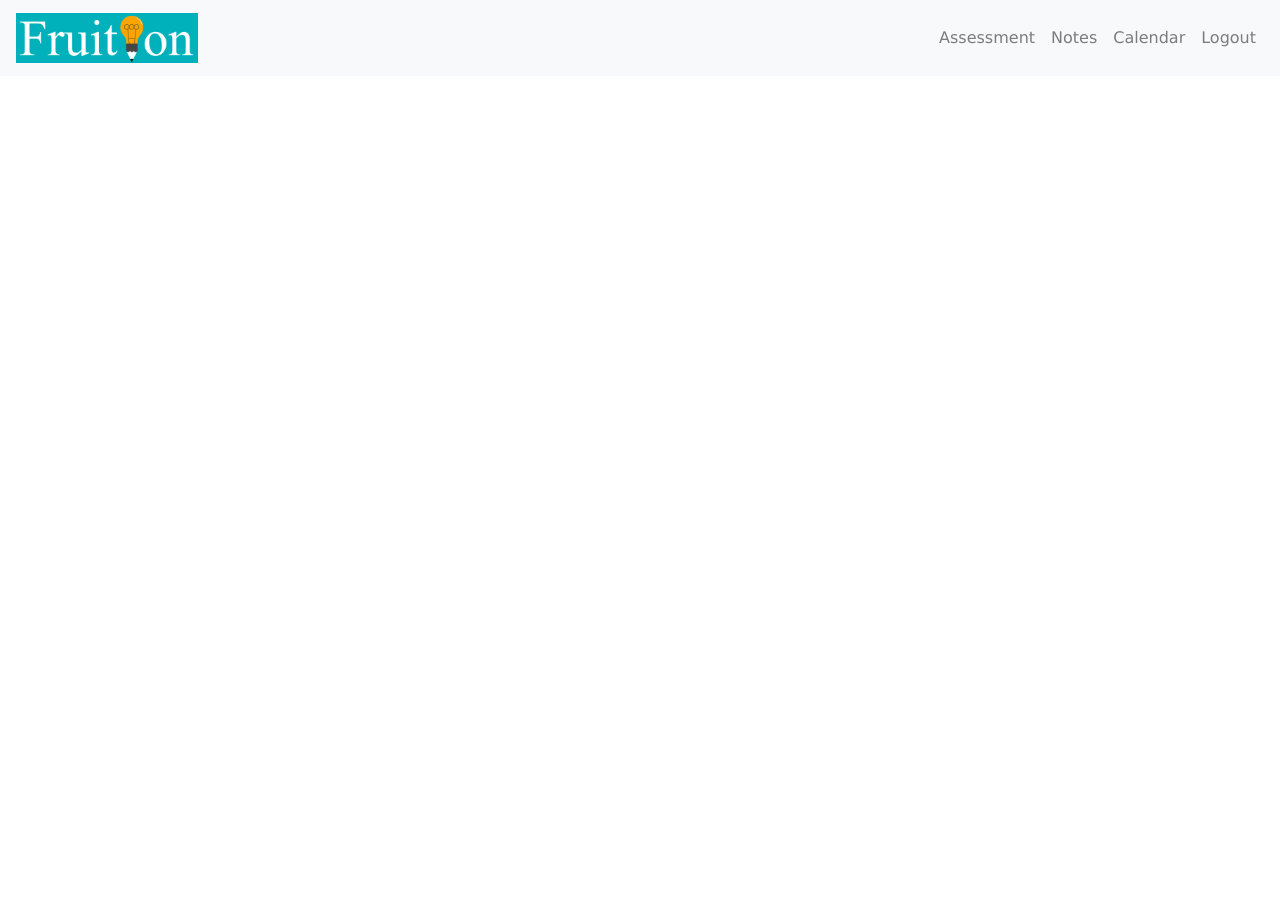
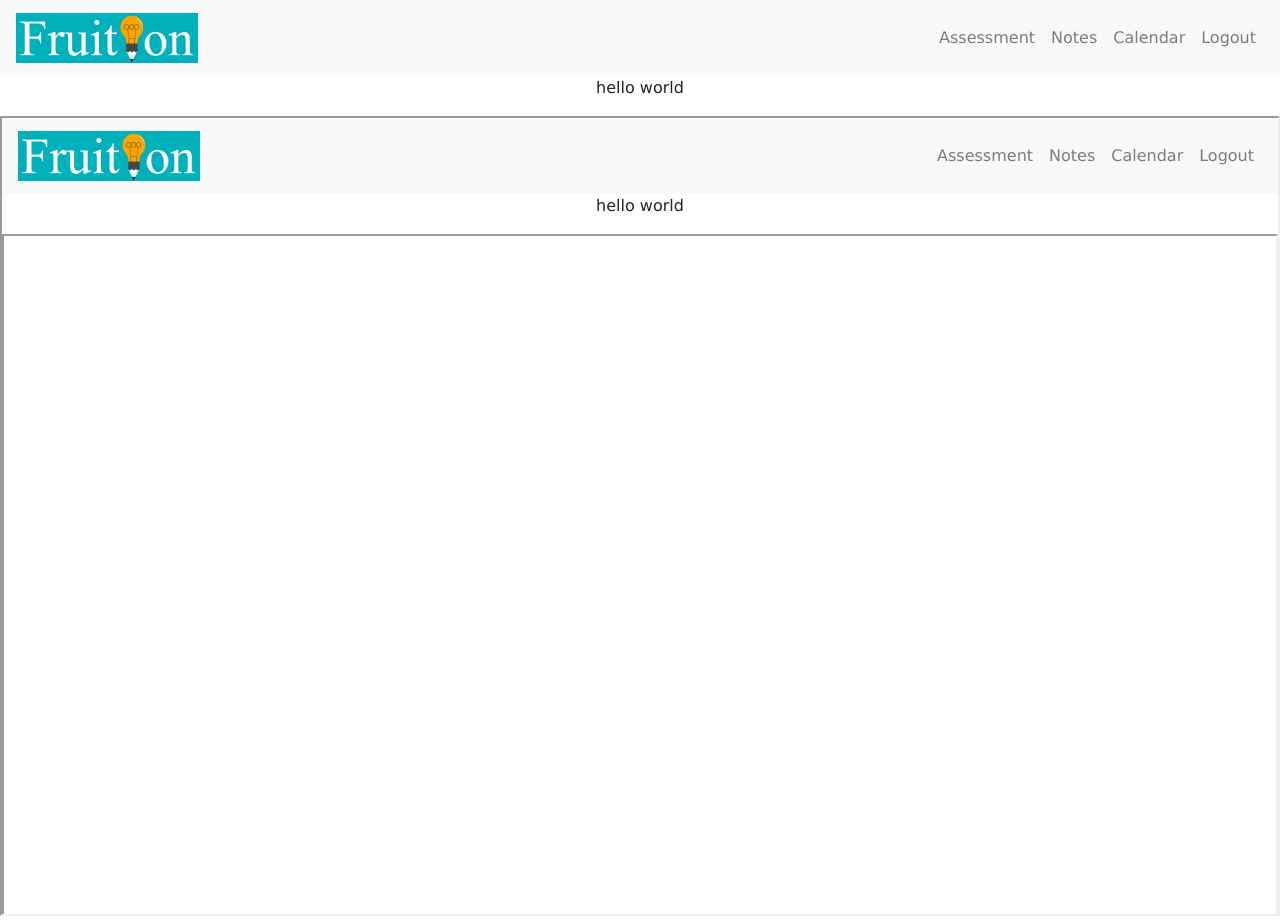
Before and after one commit to TopSM/Fruition, a React (Create React App) app: page /pdf/1 in a window 1280 px wide. Before the commit the page ends 800 px from the top, so only its background shows below. Built offline with nearby package versions, Linux system fonts and the light colour scheme.

Commit message:
added Pdf_reader

```diff
--- a/src/App.js
+++ b/src/App.js
@@ -9,6 +9,7 @@ import Fruition from './Fruition';
 import Dashboard from './Dashboard';
 import Notes from './Notes';
 import DateComponent from './DateComponent';
+import Pdf_reader from './Pdf_reader';
 
 function Landing() {
 	return <div className="landing" />;
@@ -26,6 +27,8 @@ class App extends Component {
 					<Route path="/dashboard" component={Dashboard} />
 					<Route path="/notes" component={Notes} />
 					<Route path="/date" component={DateComponent} />
+					<Route path="/pdf/:pdf" component={Pdf_reader} />
+
 				</div>
 			</Router>
 		);
--- a/src/Notes.jsx
+++ b/src/Notes.jsx
@@ -1,9 +1,12 @@
 import React from 'react';
+import {Link} from 'react-router-dom';
+import pdf from './DIODES.pdf';
+import Pdf_reader from './Pdf_reader';
 
 const Notes = () => (
 	<div>
-		<a href="Dashboard.html">Dashboard</a>
-		<a href="DIODES.pdf">Notes 1</a>
+		<h1>Class notes 1</h1>
+		<Link params={{ pdf: pdf }} to="/pdf">Notes 1</Link>
 	</div>
 );
 
--- /dev/null
+++ b/src/Pdf_reader.css
@@ -0,0 +1,5 @@
+.pdf{
+ width: 100%;
+ height: 100vh;
+
+}
--- /dev/null
+++ b/src/Pdf_reader.js
@@ -0,0 +1,16 @@
+import React from 'react';
+import pdf from './DIODES.pdf';
+import './Pdf_reader.css';
+
+const Pdf_reader = (props) => {
+	const pdf=props.match.params.pdf
+	console.log('this is pdf', pdf)
+	return (
+	<div >
+	<p> hello world </p>
+		<iframe className='pdf' src={`${pdf}#zoom=100`}/>
+	</div>
+)
+};
+
+export default Pdf_reader;
```
Also changed, not shown: 1 other file (tests, documents, lock files or other folders).
